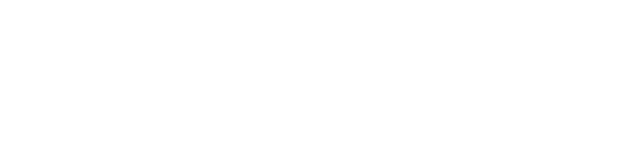
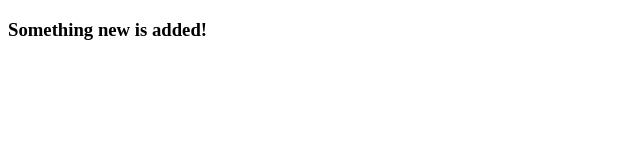
Before and after one commit to Rudra42/Second-repo-test, a plain HTML site: page index.html in a window 1280 px wide. Shown: the whole page, without its empty margins (0-640 px from the left). Drawn offline with Linux system fonts and the light colour scheme.

Commit message:
heading added!

```diff
--- a/index.html
+++ b/index.html
@@ -7,6 +7,6 @@
     <title>Second Repo Test</title>
 </head>
 <body>
-
+    <h3>Something new is added!</h3>
 </body>
 </html>
```
